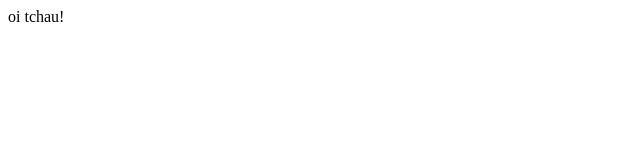
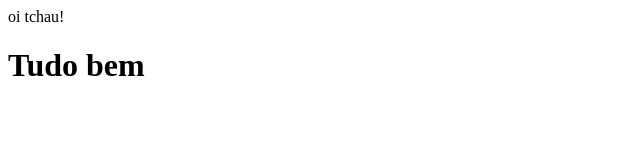
Before and after one commit to zahroniel-syrran/FundInformatica, a plain HTML site: page index.html in a window 1280 px wide. Shown: the whole page, without its empty margins (0-640 px from the left). Drawn offline with Linux system fonts and the light colour scheme.

Commit message:
Update index.html

```diff
--- a/index.html
+++ b/index.html
@@ -1,2 +1,3 @@
 oi
 tchau!
+<h1>Tudo bem</h1>
```
